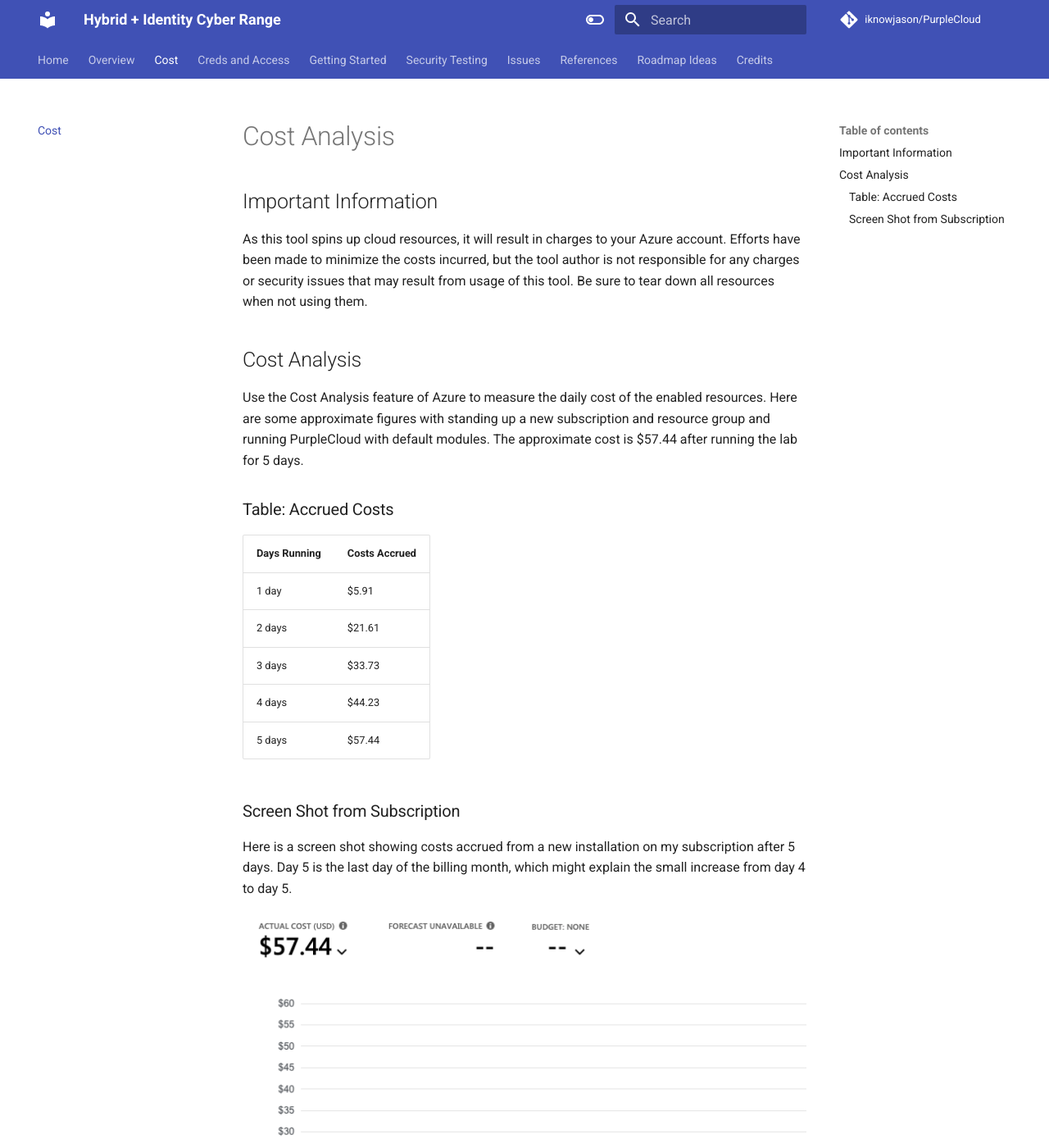
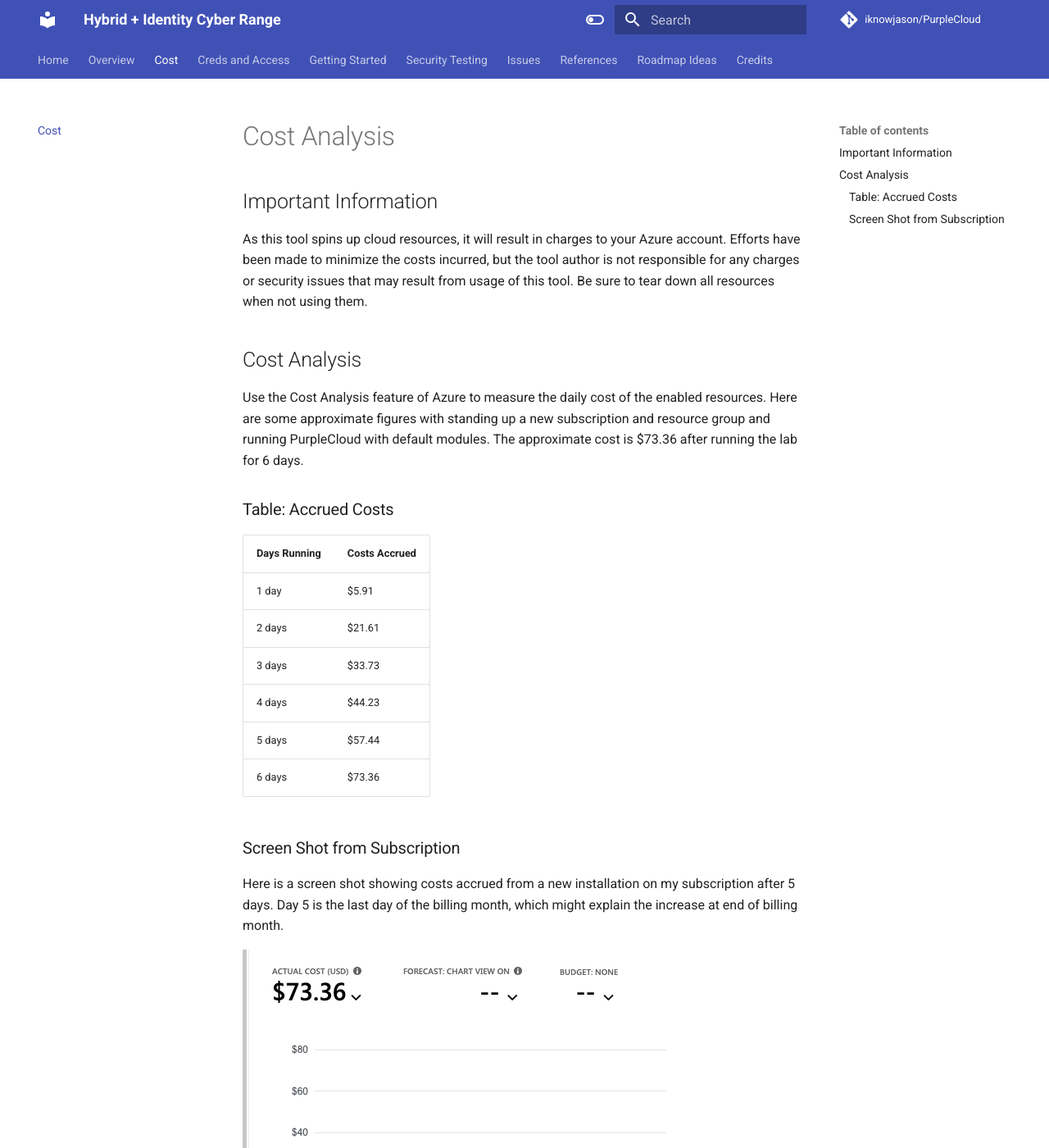
Before and after one commit to iknowjason/PurpleCloud, an MkDocs documentation site: the page built from docs/cost.md, in a window 1280 px wide and 1400 px high. Shown: the whole window at 82% size. Built offline with MkDocs 1.6.1 and Material for MkDocs 9.7.7, drawn with Linux system fonts in a browser that asks for light colours; comment, search, counter and statistics services are not loaded.

Commit message:
Cost analysis day 6

```diff
--- a/docs/cost.md
+++ b/docs/cost.md
@@ -4,7 +4,7 @@
 As this tool spins up cloud resources, it will result in charges to your Azure account.  Efforts have been made to minimize the costs incurred, but the tool author is not responsible for any charges or security issues that may result from usage of this tool.  Be sure to tear down all resources when not using them.
 
 ## Cost Analysis
-Use the Cost Analysis feature of Azure to measure the daily cost of the enabled resources.  Here are some approximate figures with standing up a new subscription and resource group and running PurpleCloud with default modules.  The approximate cost is $57.44 after running the lab for 5 days.
+Use the Cost Analysis feature of Azure to measure the daily cost of the enabled resources.  Here are some approximate figures with standing up a new subscription and resource group and running PurpleCloud with default modules.  The approximate cost is $73.36 after running the lab for 6 days.
 
 ### Table:  Accrued Costs
 | Days Running  |  Costs Accrued |
@@ -14,10 +14,11 @@
 |    3 days     |     $33.73     |
 |    4 days     |     $44.23     |
 |    5 days     |     $57.44     |
+|    6 days     |     $73.36     |
 
 
 ### Screen Shot from Subscription
-Here is a screen shot showing costs accrued from a new installation on my subscription after 5 days.  Day 5 is the last day of the billing month, which might explain the small increase from day 4 to day 5.
+Here is a screen shot showing costs accrued from a new installation on my subscription after 5 days.  Day 5 is the last day of the billing month, which might explain the increase at end of billing month.
 
 
-![](images/day5-pc.png)
+![](images/day6-pc.png)
```
Also changed, not shown: docs/images/day5-pc.png (deleted), docs/images/day6-pc.png (added).
